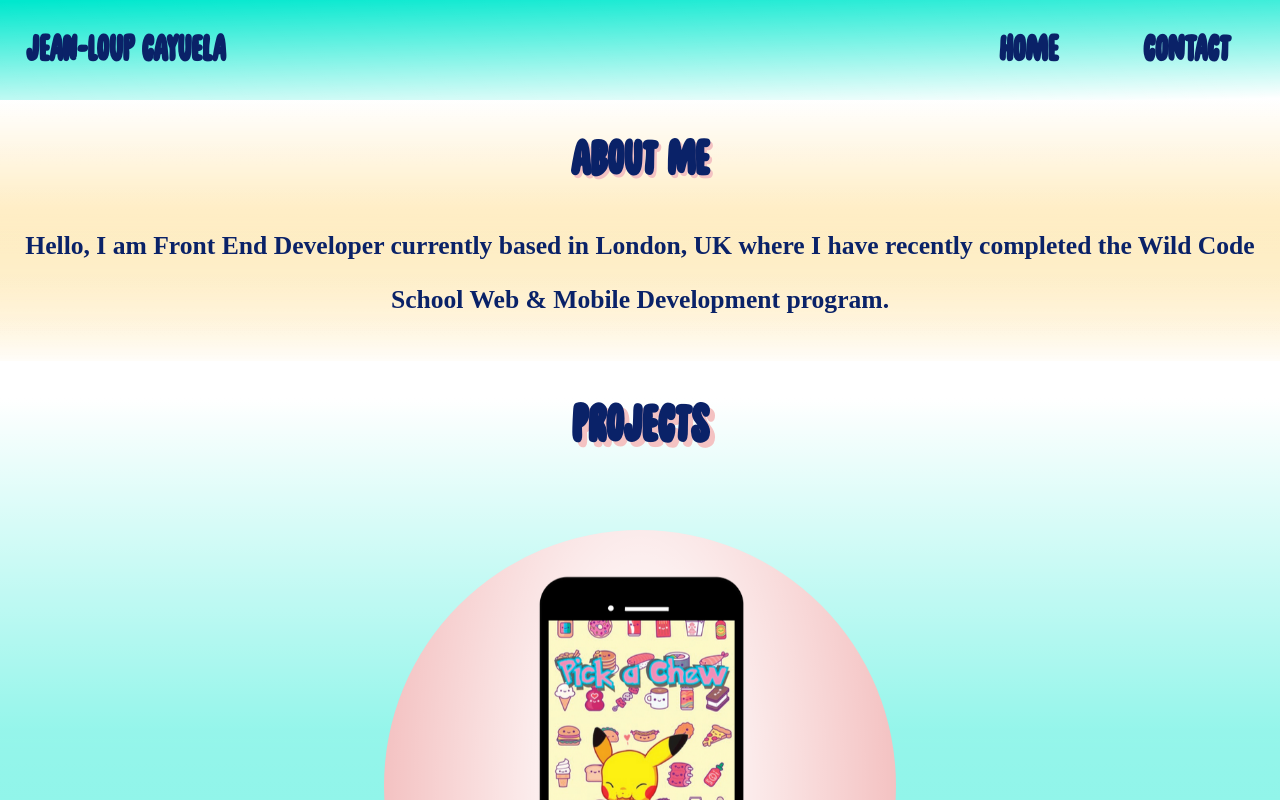
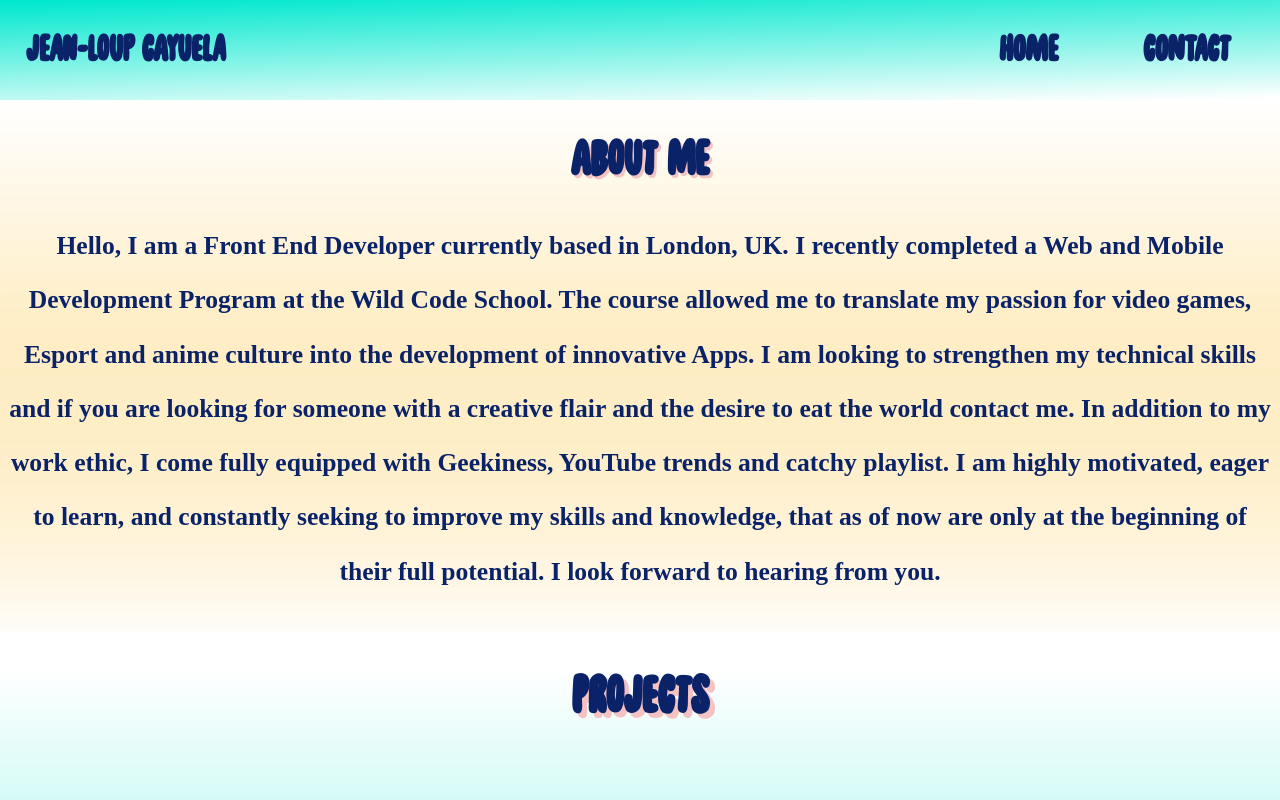
Before and after one commit to j-loup30400/portfoliov2, a React (Create React App) app: page / in a window 1280 px wide. Shown: the top 800 px of the page. Built offline with nearby package versions, Linux system fonts and the light colour scheme; a web font is replaced by a local one.

Commit message:
change about me

```diff
--- a/src/Pages/Home.js
+++ b/src/Pages/Home.js
@@ -70,7 +70,6 @@ const StyledCarousel = styled.div`
 
   @media only screen and (min-width: 1024px) and (max-width: 1366px) {
     height: 100vh;
-
   }
 `;
 
@@ -79,7 +78,7 @@ const StyledFooter = styled.div`
     #00e8ce;
   width: 100vw;
   height: 10vh;
-  padding-top:2vh;
+  padding-top: 2vh;
   padding-bottom: 2vh;
 
   div {
@@ -110,15 +109,22 @@ const Home = () => {
   const fourthImageToggle = () => setCarouselImage(3);
   const fifthImageToggle = () => setCarouselImage(4);
 
-
   return (
     <>
       <StyledAboutContainer>
         <div className="about">
-        <h1>About Me</h1>
-        <p>
-         Hello, I am Front End Developer currently based in London, UK where I have recently completed the Wild Code School Web & Mobile Development program. {/*I am now looking to bring my passion for coding, as well as UX and UI design, to a full-time position. I am highly motivated, eager to learn, and constantly seeking to improve my skills and knowledge. I carry an exceptional ability to adapt to any type of team environment. I am team-oriented and get along well with others when working in a group setting. Feel free to contact me, I look forward to hearing from you. */}
-        </p>
+          <h1>About Me</h1>
+          <p>
+          Hello, I am a Front End Developer currently based in London, UK.
+I recently completed a Web and Mobile Development Program at the Wild Code School.
+The course allowed me to translate my passion for video games, Esport and anime culture into the development of innovative Apps.
+
+I am looking to strengthen my technical skills and if you are looking for someone with a creative flair and the desire to eat the world contact me.
+In addition to my work ethic, I come fully equipped with Geekiness, YouTube trends and catchy playlist.
+I am highly motivated, eager to learn, and constantly seeking to improve my skills and knowledge, that as of now are only at the beginning of their full potential.
+I look forward to hearing from you.
+
+          </p>
         </div>
       </StyledAboutContainer>
       <StyledCarousel>
@@ -141,17 +147,27 @@ const Home = () => {
               href="https://www.linkedin.com/in/jeanloup-cayuela-467165204/"
               target="_blank"
               rel="noreferrer"
-            ><span></span></a>
+            >
+              <span></span>
+            </a>
           </div>
           <div className="footerCv">
             <a
               href="https://drive.google.com/file/d/1qHC2ncj99SD__qZxwHbzHdG_5bPcF_ff/view?usp=sharing"
               target="_blank"
               rel="noreferrer"
-            ><span></span></a>
+            >
+              <span></span>
+            </a>
           </div>
           <div className="footerGit">
-            <a href="https://github.com/j-loup30400" target="_blank" rel="noreferrer"><span></span></a>
+            <a
+              href="https://github.com/j-loup30400"
+              target="_blank"
+              rel="noreferrer"
+            >
+              <span></span>
+            </a>
           </div>
         </div>
       </StyledFooter>
```
